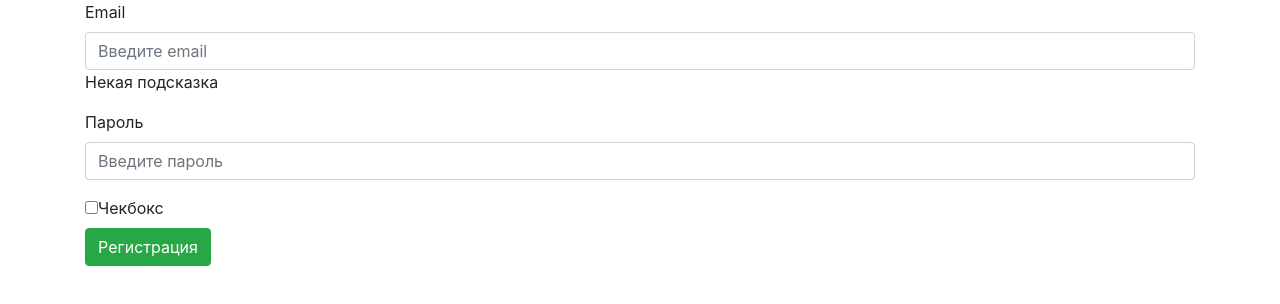
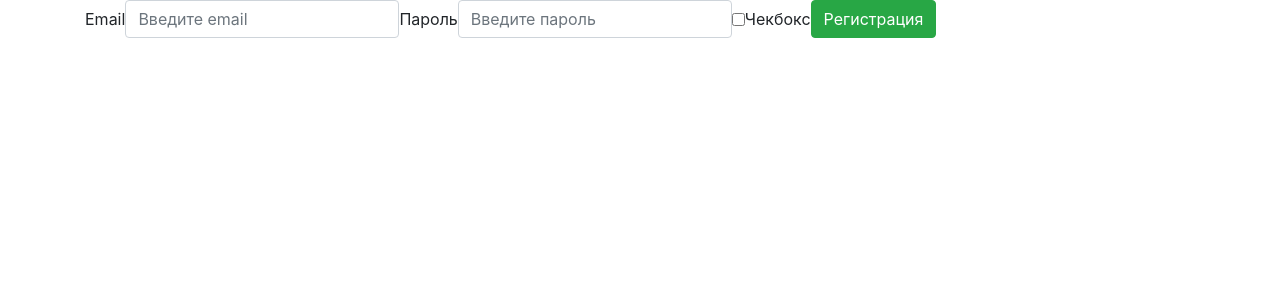
Before and after one commit to RomanShuruiev/Study, a website: page app/index.html in a window 1280 px wide. Drawn offline with nearby package versions, Linux system fonts and the light colour scheme.

Commit message:
form-inline

```diff
--- a/app/index.html
+++ b/app/index.html
@@ -12,11 +12,11 @@
 </head>
 <body>
 	<div class="container">
-		<form role="form">
+		<form role="form" class="form-inline">
 			<div class="form-group">
 				<label for="email">Email</label>
 				<input type="email" class="form-control" id="email" placeholder="Введите email">
-				<p class="help-block">Некая подсказка</p>
+
 			</div>
 
 			<div class="form-group">
```
